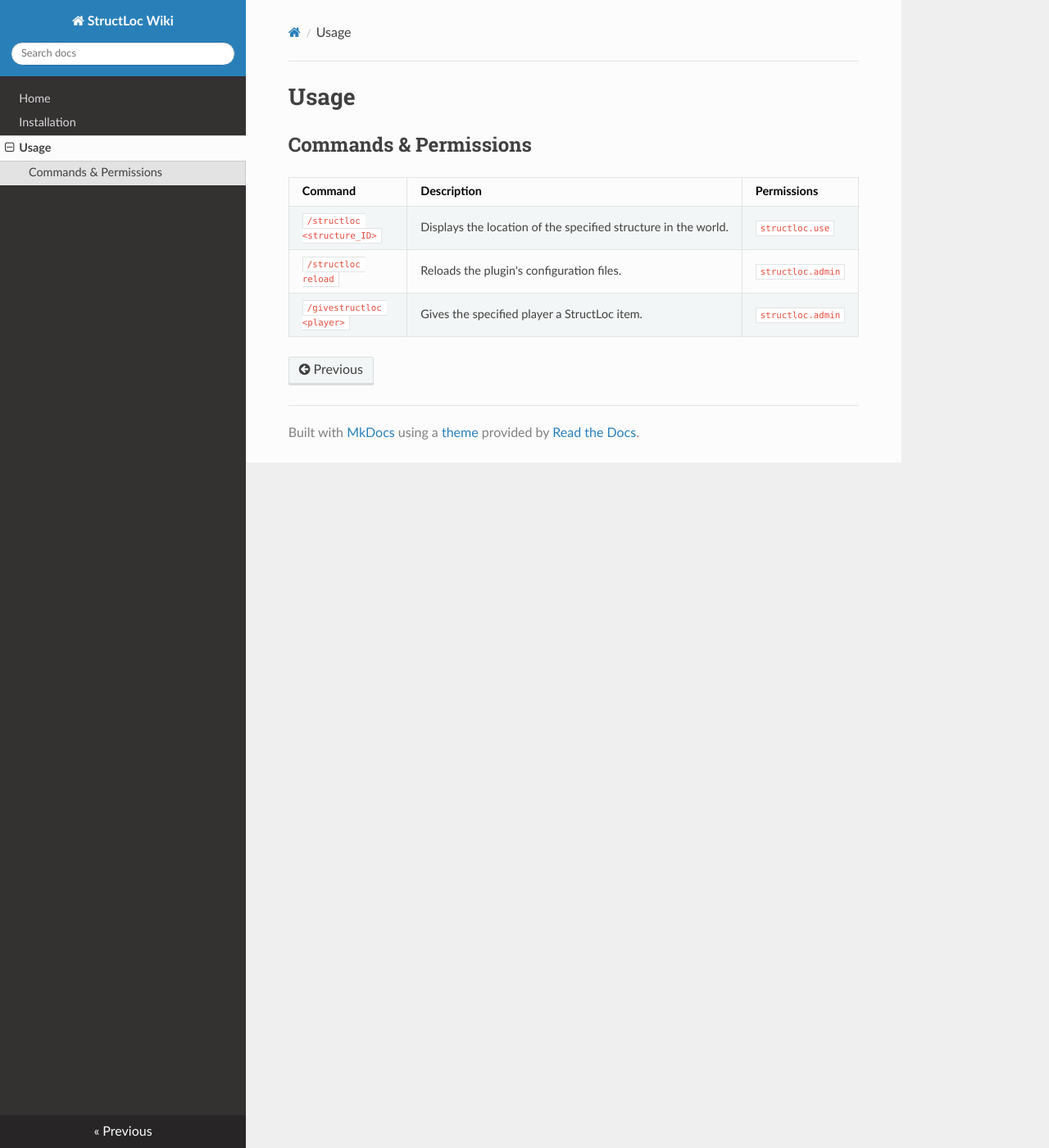
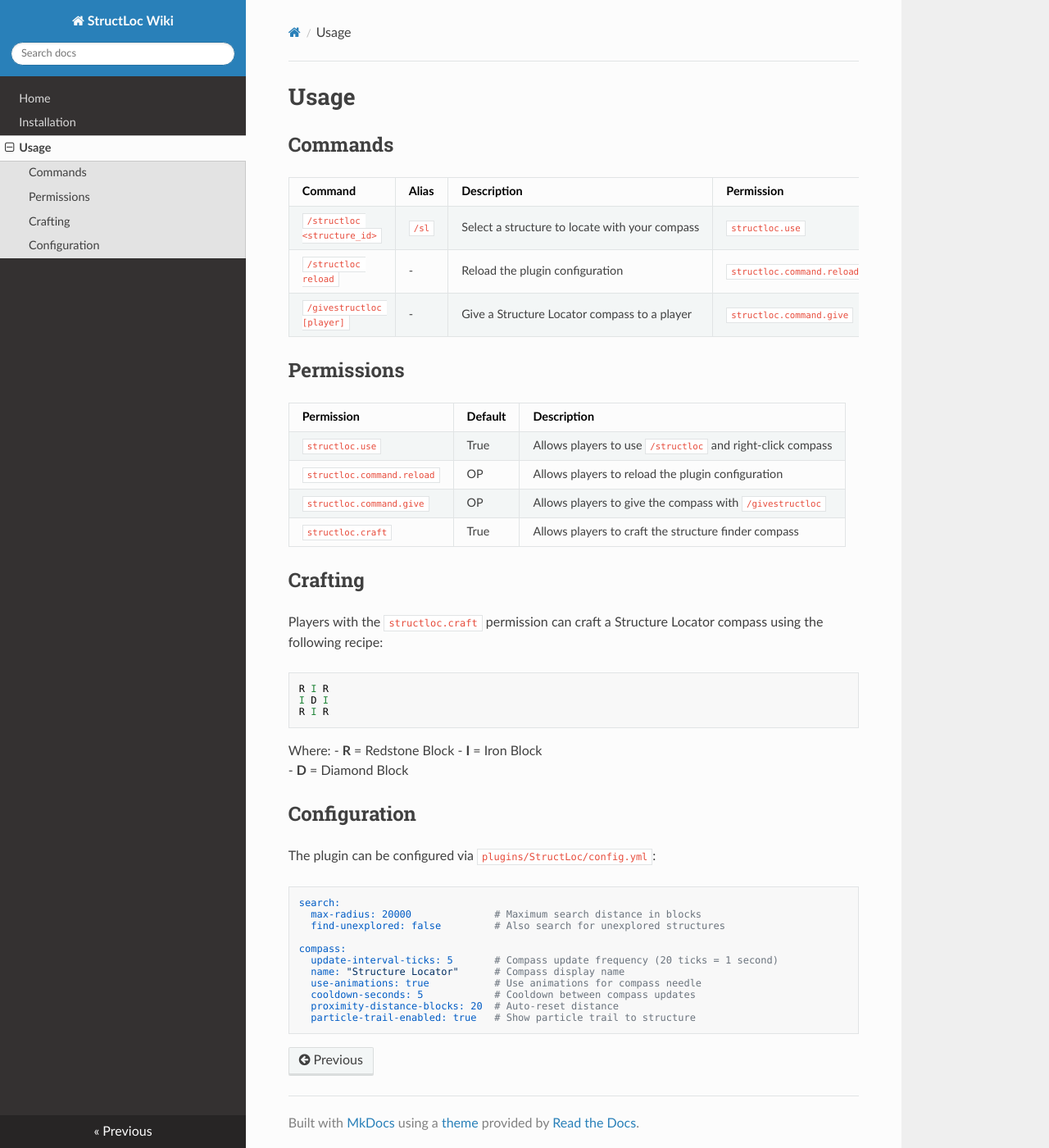
Before and after one commit to itsPolson/StructLoc, an MkDocs documentation site: the page built from docs/usage.md, in a window 1280 px wide and 1400 px high. Shown: the whole window at 82% size. Built offline with MkDocs 1.6.1, drawn with Linux system fonts in a browser that asks for light colours; nearby versions of some CDN libraries.

Commit message:
feat: Update docs

````diff
--- a/docs/usage.md
+++ b/docs/usage.md
@@ -1,9 +1,51 @@
 # Usage
 
-## Commands & Permissions
+## Commands
 
-| Command                     | Description                                                    | Permissions       |
-| --------------------------- | -------------------------------------------------------------- | ----------------- |
-| `/structloc <structure_ID>` | Displays the location of the specified structure in the world. | `structloc.use`   |
-| `/structloc reload`         | Reloads the plugin's configuration files.                      | `structloc.admin` |
-| `/givestructloc <player>`   | Gives the specified player a StructLoc item.                   | `structloc.admin` |
+| Command                       | Alias | Description                                            | Permission              |
+| ----------------------------- | ----- | ------------------------------------------------------ | ----------------------- |
+| `/structloc <structure_id>`   | `/sl` | Select a structure to locate with your compass         | `structloc.use`         |
+| `/structloc reload`           | -     | Reload the plugin configuration                        | `structloc.command.reload` |
+| `/givestructloc [player]`     | -     | Give a Structure Locator compass to a player           | `structloc.command.give` |
+
+## Permissions
+
+| Permission                | Default | Description                                                  |
+| ------------------------- | ------- | ------------------------------------------------------------ |
+| `structloc.use`           | True    | Allows players to use `/structloc` and right-click compass   |
+| `structloc.command.reload` | OP     | Allows players to reload the plugin configuration           |
+| `structloc.command.give`  | OP     | Allows players to give the compass with `/givestructloc`    |
+| `structloc.craft`         | True    | Allows players to craft the structure finder compass         |
+
+## Crafting
+
+Players with the `structloc.craft` permission can craft a Structure Locator compass using the following recipe:
+
+```
+R I R
+I D I
+R I R
+```
+
+Where:
+- **R** = Redstone Block
+- **I** = Iron Block
+- **D** = Diamond Block
+
+## Configuration
+
+The plugin can be configured via `plugins/StructLoc/config.yml`:
+
+```yaml
+search:
+  max-radius: 20000              # Maximum search distance in blocks
+  find-unexplored: false         # Also search for unexplored structures
+
+compass:
+  update-interval-ticks: 5       # Compass update frequency (20 ticks = 1 second)
+  name: "Structure Locator"      # Compass display name
+  use-animations: true           # Use animations for compass needle
+  cooldown-seconds: 5            # Cooldown between compass updates
+  proximity-distance-blocks: 20  # Auto-reset distance
+  particle-trail-enabled: true   # Show particle trail to structure
+```
````
Also changed, not shown: README.md (added, +25 -0 lines), docs/index.md (+10 -6 lines), docs/installation.md (+6 -2 lines).
